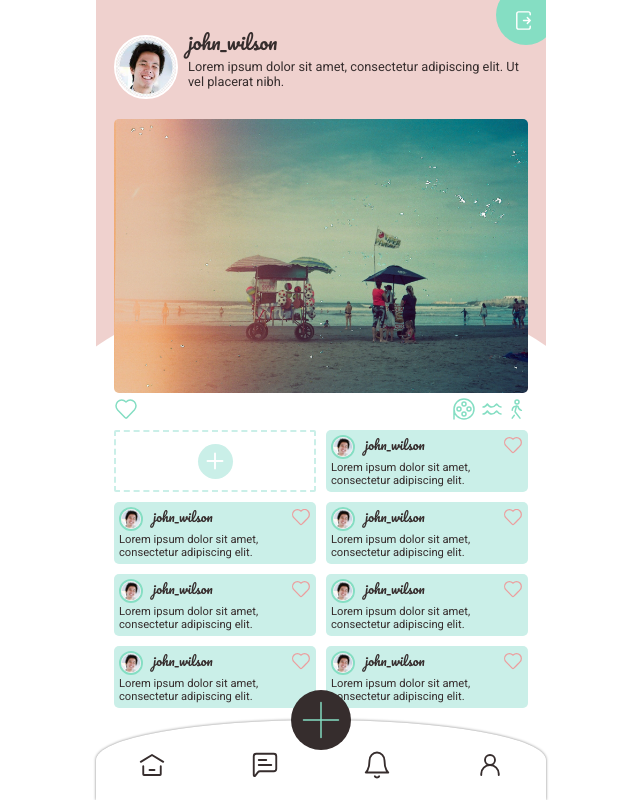
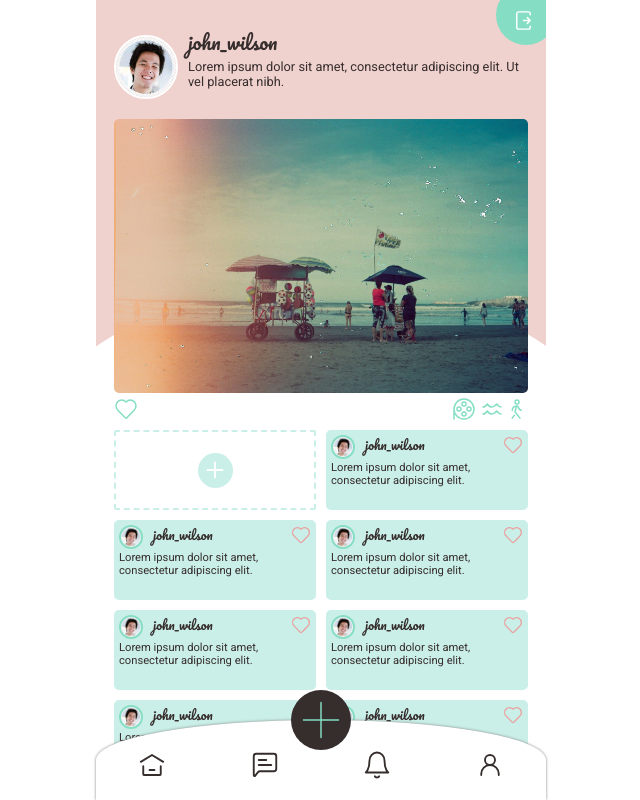
Before and after one commit to mdart86/Pixello, a React (Create React App) app: page /view-post in a window 1280 px wide. Shown: the whole page, without its empty margins (319-959 px from the left). Built offline with nearby package versions, Linux system fonts and the light colour scheme.

Commit message:
increased the min-height of the comments grid

```diff
--- a/src/components/ViewPost.js
+++ b/src/components/ViewPost.js
@@ -106,7 +106,7 @@ const Icon = styled.img`
 const CommentsContainer = styled.div`
     display: grid;
     grid-template-columns: 1fr 1fr;
-    grid-auto-rows: minmax(60px, auto);
+    grid-auto-rows: minmax(80px, auto);
     column-gap: 10px;
     row-gap: 10px;
     margin-top: 5px;
```
